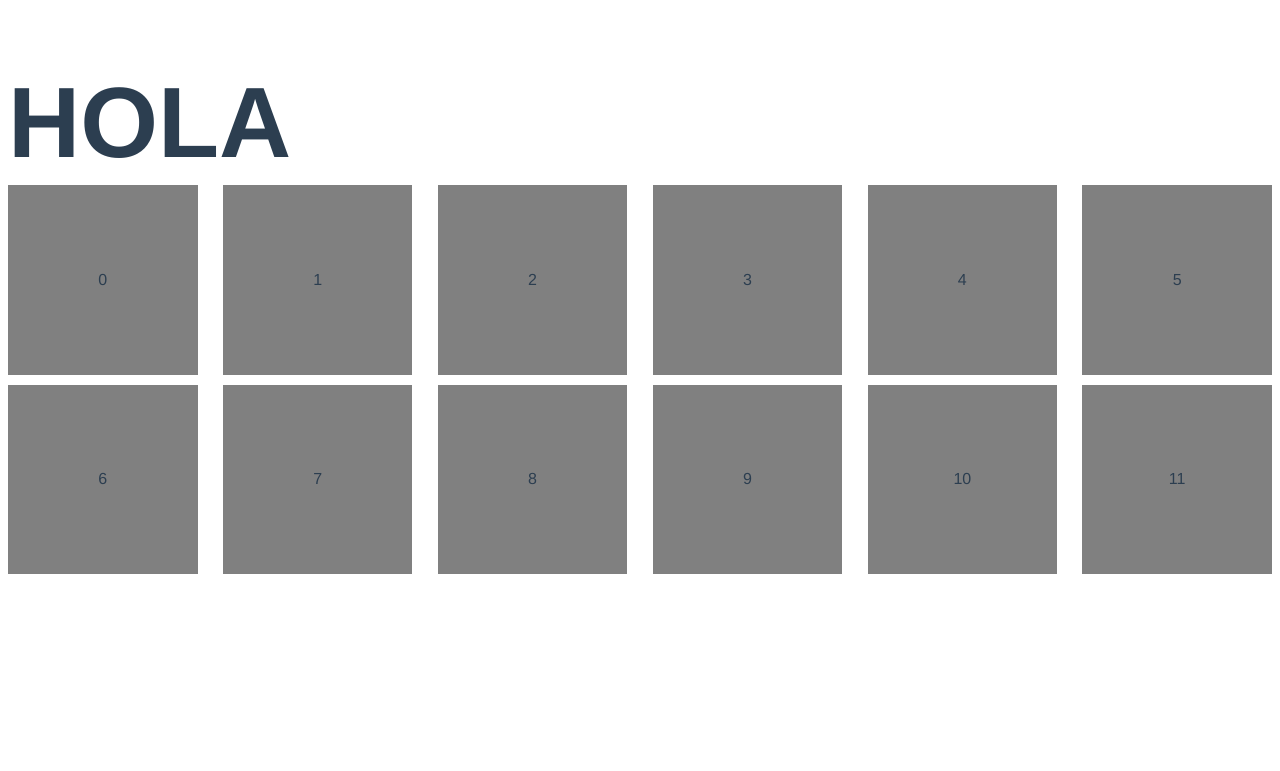
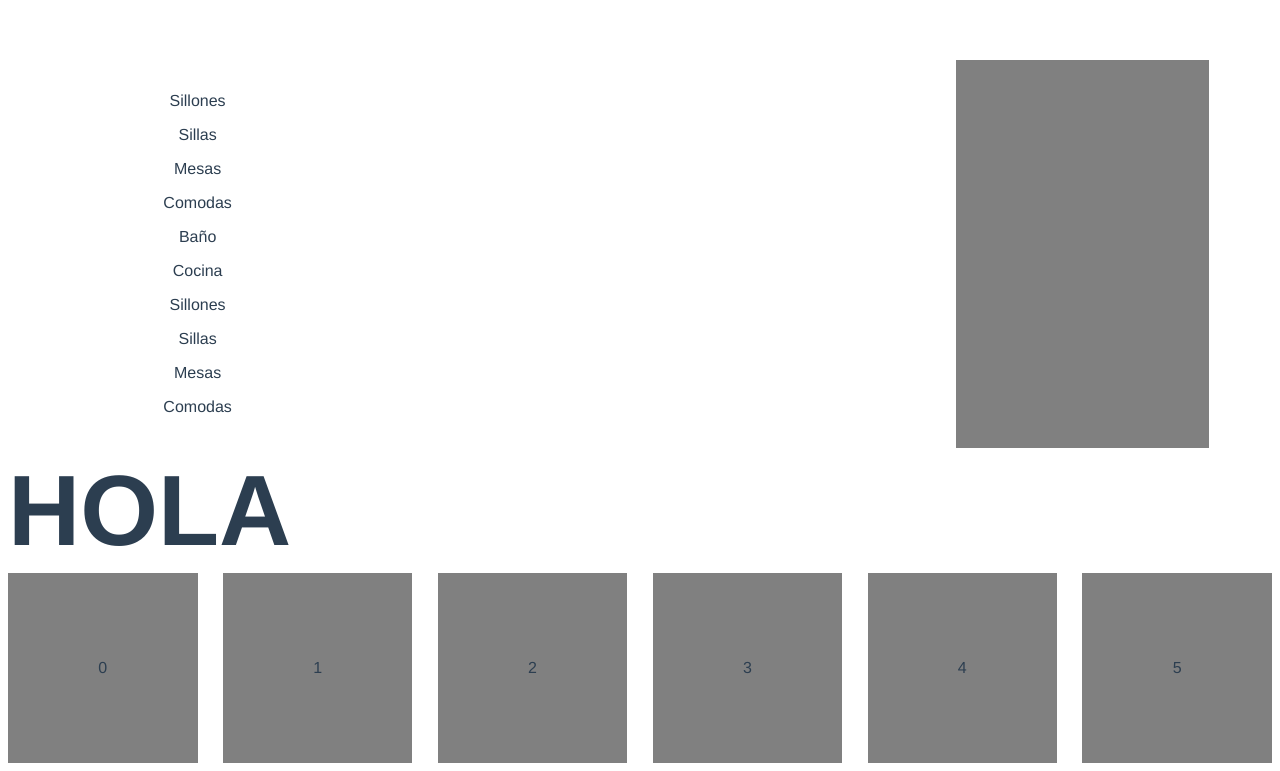
Before and after one commit to Joker9090/caro_test_slider, a Vue app: page / in a window 1280 px wide. Shown: the top 771 px of the page. Built offline with nearby package versions, Linux system fonts and the light colour scheme.

Commit message:
menu example dinamic for category subcategory and porcuts with iamge

```diff
--- a/src/App.vue
+++ b/src/App.vue
@@ -1,5 +1,6 @@
 <template>
   <div id="app">
+    <ProductMenu />
     <UnderlineLink size="100" text="HOLA" />
     <Slider />
   </div>
@@ -8,12 +9,14 @@
 <script>
 import UnderlineLink from './components/UnderlineLink.vue'
 import Slider from './components/Slider.vue'
+import ProductMenu from './components/ProductMenu.vue'
 
 export default {
   name: 'App',
   components: {
     UnderlineLink,
     Slider,
+    ProductMenu,
   }
 }
 </script>
--- /dev/null
+++ b/src/components/ProductMenu.vue
@@ -0,0 +1,199 @@
+<template>
+  <div class="ProductMenu">
+    <ul class="categories">
+      <li
+        :data-id="category.id"
+        v-for="(category, i) in categories"
+        :key="i"
+        class="show"
+        :data-image="category.image"
+      >
+        <p>{{ category.label }}</p>
+      </li>
+    </ul>
+    <ul class="subCategories">
+      <li
+        :data-id="subCategory.id"
+        :data-parentId="subCategory.parentId"
+        v-for="(subCategory, i) in subCategories"
+        :key="i"
+      >
+        <p>{{ subCategory.label }}</p>
+      </li>
+    </ul>
+    <div class="productCol">
+      <ul class="products">
+        <li
+          :data-id="product.id"
+          :data-parentId="product.parentId"
+          v-for="(product, i) in products"
+          :key="i"
+        >
+          <p>{{ product.label }}</p>
+        </li>
+      </ul>
+      <div class="imageHolder" />
+    </div>
+  </div>
+</template>
+
+<script>
+const categories = [
+  { id: 0, label: "Sillones", slug: "sillones", image: "URLIMAGE" },
+  { id: 1, label: "Sillas", slug: "slug", image: "URLIMAGE" },
+  { id: 2, label: "Mesas", slug: "slug", image: "URLIMAGE" },
+  { id: 3, label: "Comodas", slug: "slug", image: "URLIMAGE" },
+  { id: 4, label: "Baño", slug: "slug", image: "URLIMAGE" },
+  { id: 5, label: "Cocina", slug: "slug", image: "URLIMAGE" },
+  { id: 6, label: "Sillones", slug: "slug", image: "URLIMAGE" },
+  { id: 7, label: "Sillas", slug: "slug", image: "URLIMAGE" },
+  { id: 8, label: "Mesas", slug: "slug", image: "URLIMAGE" },
+  { id: 9, label: "Comodas", slug: "slug", image: "URLIMAGE" },
+];
+
+// subCategories.parentId => categories.id
+
+const subCategories = [
+  { id: 0, parentId: 0, label: "Sillon 1", slug: "slug" },
+  { id: 1, parentId: 0, label: "Sillon 2", slug: "slug" },
+  { id: 2, parentId: 0, label: "Sillon 3", slug: "slug" },
+  { id: 3, parentId: 0, label: "Sillon 4", slug: "slug" },
+  { id: 4, parentId: 0, label: "Sillon 5", slug: "slug" },
+  { id: 5, parentId: 1, label: "Sillas 6", slug: "slug" },
+  { id: 6, parentId: 1, label: "Sillas 7", slug: "slug" },
+  { id: 7, parentId: 1, label: "Sillas 8", slug: "slug" },
+  { id: 8, parentId: 1, label: "Sillas 9", slug: "slug" },
+  { id: 9, parentId: 2, label: "Mesas 10", slug: "slug" },
+  { id: 10, parentId: 2, label: "Mesas 11", slug: "slug" },
+  { id: 11, parentId: 2, label: "Mesas 12", slug: "slug" },
+  { id: 12, parentId: 2, label: "Mesas 13", slug: "slug" },
+  { id: 13, parentId: 2, label: "Mesas 14", slug: "slug" },
+  { id: 14, parentId: 2, label: "Mesas 15", slug: "slug" },
+  { id: 15, parentId: 2, label: "Mesas 16", slug: "slug" },
+];
+
+// products.parentId => subCategories.id
+
+const products = [
+  { id: 0, parentId: 0, label: "producto 1", slug: "slug" },
+  { id: 1, parentId: 0, label: "producto 2", slug: "slug" },
+  { id: 2, parentId: 0, label: "producto 3", slug: "slug" },
+  { id: 3, parentId: 0, label: "producto 4", slug: "slug" },
+  { id: 4, parentId: 0, label: "producto 5", slug: "slug" },
+  { id: 5, parentId: 1, label: "producto 6", slug: "slug" },
+  { id: 6, parentId: 1, label: "producto 7", slug: "slug" },
+  { id: 7, parentId: 1, label: "producto 8", slug: "slug" },
+  { id: 8, parentId: 1, label: "producto 9", slug: "slug" },
+  { id: 9, parentId: 2, label: "producto 10", slug: "slug" },
+  { id: 10, parentId: 2, label: "producto 11", slug: "slug" },
+  { id: 11, parentId: 2, label: "producto 12", slug: "slug" },
+  { id: 12, parentId: 2, label: "producto 13", slug: "slug" },
+  { id: 13, parentId: 2, label: "producto 14", slug: "slug" },
+  { id: 14, parentId: 2, label: "producto 15", slug: "slug" },
+  { id: 15, parentId: 2, label: "producto 16", slug: "slug" },
+];
+
+export default {
+  name: "ProductMenu",
+  props: {},
+  data: () => ({
+    categories,
+    subCategories,
+    products,
+  }),
+  mounted() {
+    const changeImage = (/*url*/) => document.querySelector('.imageHolder').style.background = 'red'; // aca caro para cxambiar la iamgen por background
+    const activeTarget = (target) => target.classList.add("active");
+    const desactiveAll = (queryParam) => {
+      return [...document.querySelectorAll(queryParam)].map((item) =>
+        item.classList.remove("active")
+      );
+    };
+    const hideAll = (queryParam) => {
+      return [...document.querySelectorAll(queryParam)].map((item) => {
+        // HACK nodeList to array for map use
+        item.classList.remove("active");
+        item.classList.remove("show");
+        return item;
+      });
+    };
+    const showAllArr = (arr) =>
+      [...arr].map((item) => item.classList.add("show"));
+    const getId = (target) => target.getAttribute("data-id");
+    const getParentId = (target) => target.getAttribute("data-parentId");
+    const getOnlyChildren = (arr, id) =>
+      arr.filter((item) => getParentId(item) == id);
+
+    const hoverCategory = (targetDOM) => {
+      // desactiva todas las categories, y solo activa una
+      desactiveAll(".categories li");
+      activeTarget(targetDOM);
+
+      // image for future
+      const image = targetDOM.getAttribute("data-image");
+      console.log("image", image);
+      changeImage(image);
+
+      // esconde tambien todos los productos
+      hideAll(".products li");
+
+      // esconde todas las subCategories y solo muestra las que tienen el mismo parentId
+      const hidenItems = hideAll(".subCategories li");
+      const onlyChildrenItems = getOnlyChildren(hidenItems, getId(targetDOM));
+      const shownedItems = showAllArr(onlyChildrenItems);
+      console.log("shownedItems", shownedItems);
+      return targetDOM;
+    };
+    const hoverSubCategory = (targetDOM) => {
+      // desactiva todas las subcategories, y solo activa una
+      desactiveAll(".subCategories li");
+      activeTarget(targetDOM);
+
+      // esconde todas los productos y solo muestra las que tienen el mismo parentId
+      showAllArr(getOnlyChildren(hideAll(".products li"), getId(targetDOM)));
+      return targetDOM;
+    };
+    document
+      .querySelectorAll(".categories li")
+      .forEach((li) =>
+        li.addEventListener("mouseenter", () => hoverCategory(li))
+      );
+    document
+      .querySelectorAll(".subCategories li")
+      .forEach((li) =>
+        li.addEventListener("mouseenter", () => hoverSubCategory(li))
+      );
+  },
+  computed: {},
+};
+</script>
+
+<style scoped>
+.ProductMenu {
+  display: flex;
+  justify-content: space-around;
+}
+.ProductMenu ul {
+  list-style: none;
+  padding: 0;
+}
+ul.categories, ul.subCategories {
+  width: 30%;
+}
+.productCol {
+  width: 40%;
+  display: flex;
+  justify-content: space-around;
+}
+.productCol .imageHolder {
+  aspect-ratio: 2/1;
+  width:50%;
+  background-color:grey;
+}
+ul li:not(.show) {
+  display: none;
+}
+ul li.active {
+  font-weight: bold;
+}
+</style>
```
